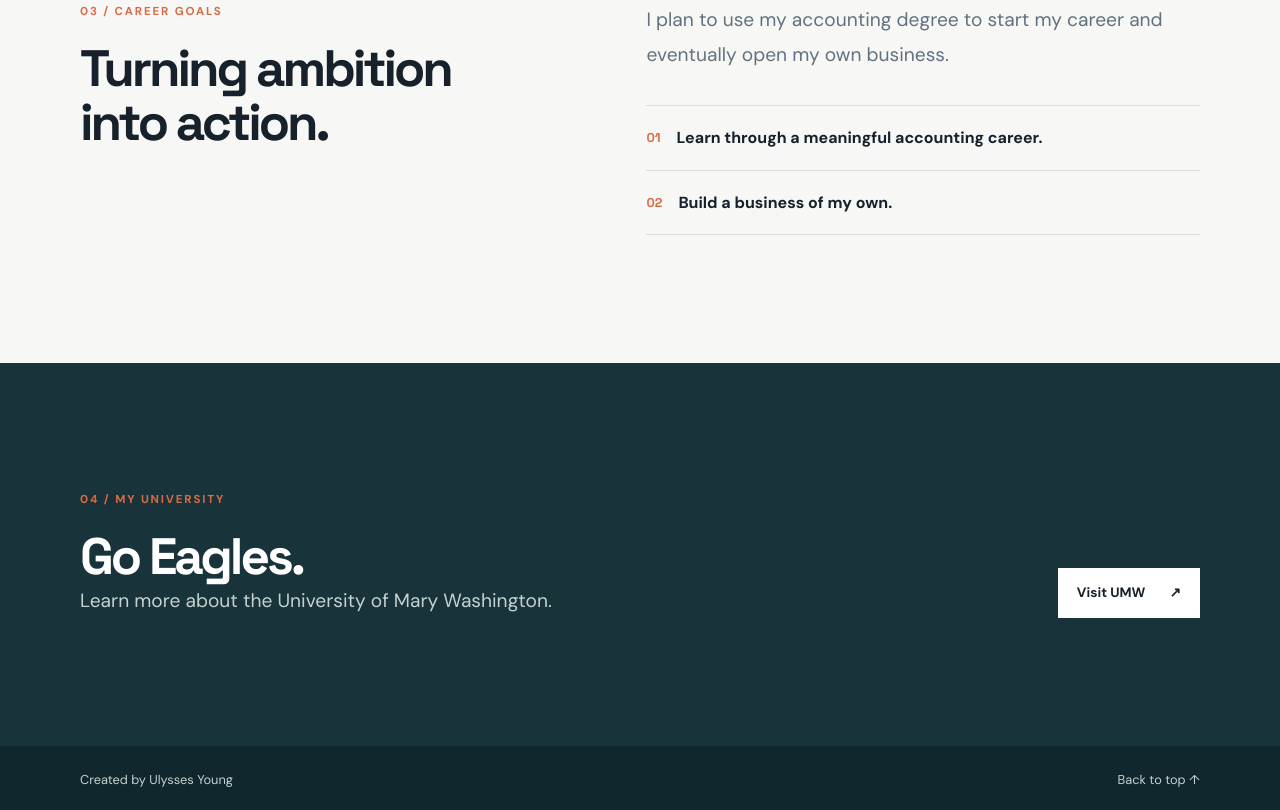
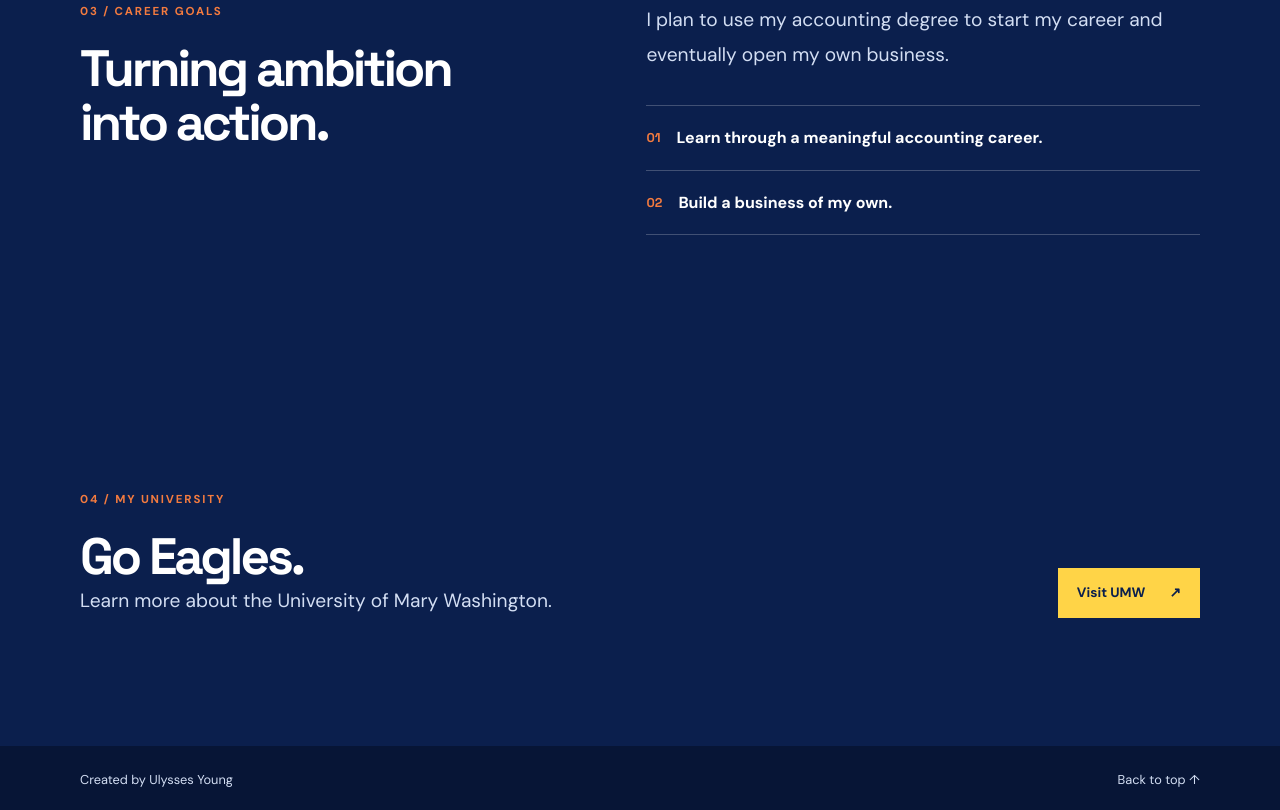
Before and after one commit to ulyssesyoung5/my-portfolio, a plain HTML site: page index.html in a window 1280 px wide. Shown: the part 1987-2797 px from the top of the page. Drawn offline with Linux system fonts and the light colour scheme.

Commit message:
Update portfolio color palette
Co-authored-by: Copilot App <223556219+Copilot@users.noreply.github.com>

```diff
--- a/css/master.css
+++ b/css/master.css
@@ -1,10 +1,11 @@
 :root {
-  --ink: #17212b;
-  --muted: #62717f;
-  --paper: #f7f8f5;
-  --tint: #e9f0ee;
-  --accent: #d86b45;
-  --line: #d7e0dd;
+  --ink: #ffffff;
+  --muted: #d3def3;
+  --paper: #0b1f4d;
+  --tint: #12356b;
+  --accent: #f47b3f;
+  --highlight: #ffd447;
+  --line: rgba(255, 255, 255, .22);
   --white: #fff;
   --display: "Space Grotesk", sans-serif;
   --body: "DM Sans", sans-serif;
@@ -81,7 +82,7 @@ button:focus-visible {
 
 .site-nav a:hover,
 .site-nav a.active {
-  color: #ffb59b;
+  color: var(--highlight);
   opacity: 1;
 }
 
@@ -119,7 +120,7 @@ button:focus-visible {
   display: grid;
   align-items: center;
   overflow: hidden;
-  background: #19333a;
+  background: var(--paper);
   color: var(--white);
 }
 
@@ -141,7 +142,7 @@ button:focus-visible {
 }
 
 .hero .eyebrow {
-  color: #ffb59b;
+  color: var(--highlight);
 }
 
 h1,
@@ -165,7 +166,7 @@ h2 {
 .hero-intro {
   max-width: 430px;
   margin: 2rem 0;
-  color: #c4d2d1;
+  color: var(--muted);
   font-size: 1.15rem;
 }
 
@@ -174,15 +175,15 @@ h2 {
   align-items: center;
   gap: 1.5rem;
   padding: .9rem 1.2rem;
-  background: var(--accent);
-  color: var(--white);
+  background: var(--highlight);
+  color: #0b1f4d;
   font-size: .85rem;
   font-weight: 700;
   transition: transform .2s ease, background .2s ease;
 }
 
 .button:hover {
-  background: #c55835;
+  background: #ffe27a;
   transform: translateY(-2px);
 }
 
@@ -266,8 +267,8 @@ h2 {
 
 .interest-list span {
   padding: .5rem .8rem;
-  border: 1px solid var(--line);
-  color: var(--ink);
+  border: 1px solid var(--highlight);
+  color: var(--white);
   font-size: .8rem;
   font-weight: 700;
 }
@@ -296,7 +297,7 @@ h2 {
 }
 
 .university-section {
-  background: #19333a;
+  background: var(--paper);
   color: var(--white);
 }
 
@@ -308,22 +309,22 @@ h2 {
 }
 
 .university-card .lead {
-  color: #c4d2d1;
+  color: var(--muted);
 }
 
 .button-light {
-  background: var(--white);
-  color: var(--ink);
+  background: var(--highlight);
+  color: #0b1f4d;
   white-space: nowrap;
 }
 
 .button-light:hover {
-  background: #dce8e5;
+  background: #ffe27a;
 }
 
 .site-footer {
-  background: #10272d;
-  color: #c4d2d1;
+  background: #071536;
+  color: var(--muted);
 }
 
 .site-footer small,
```
